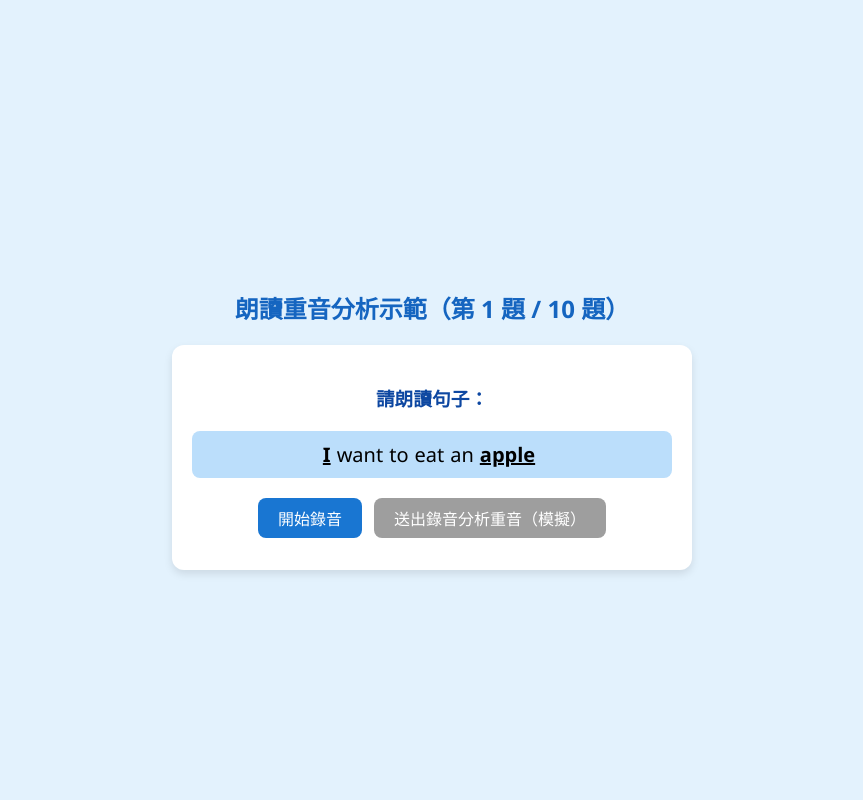
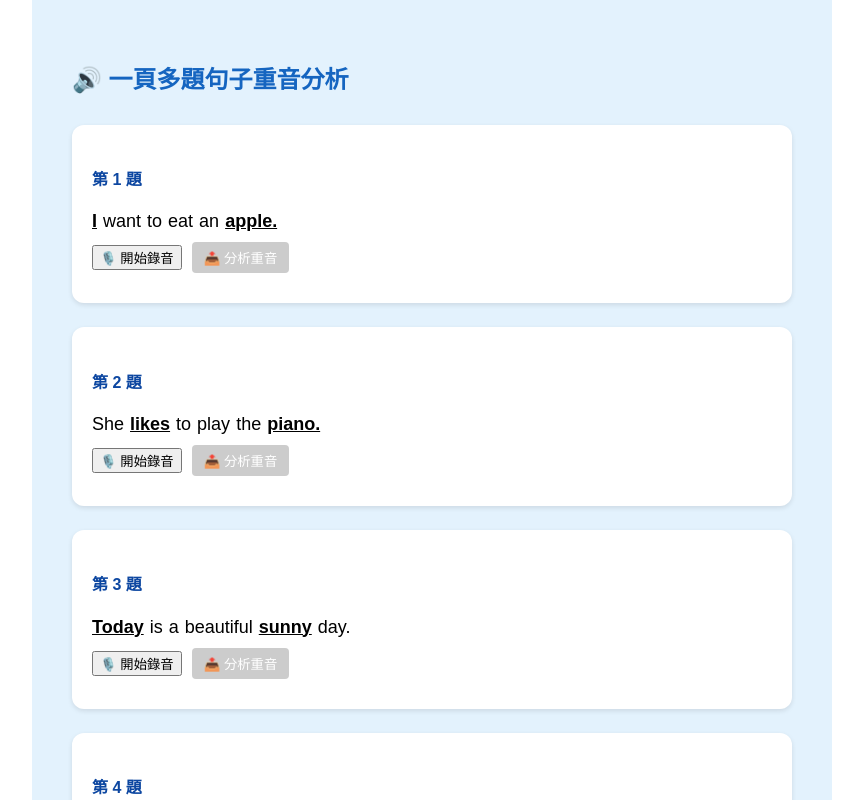
Before and after one commit to Annikahhh/whistress_system, a React (Create React App) app in the folder frontend/: page / in a window 1280 px wide. Shown: the top 800 px of the page, without its empty margins (208-1071 px from the left). Built offline with nearby package versions, Linux system fonts and the light colour scheme.

Commit message:
add list

```diff
--- a/frontend/src/App.js
+++ b/frontend/src/App.js
@@ -1,274 +1,183 @@
 import React, { useState, useRef } from "react";
 
 const sentences = [
-  { text: "I want to eat an apple", stresses: [0, 5] },
-  { text: "She likes to play the piano", stresses: [1, 5] },
-  { text: "Today is a beautiful sunny day", stresses: [0, 4] },
-  { text: "Can you help me with this task", stresses: [1, 5] },
-  { text: "He is reading a good book", stresses: [0, 5] },
-  { text: "We will meet at the coffee shop", stresses: [2, 6] },
-  { text: "They are watching a new movie", stresses: [1, 5] },
-  { text: "The weather forecast says it will rain", stresses: [0, 7] },
-  { text: "I bought some fresh vegetables today", stresses: [0, 6] },
-  { text: "Please open the window for some air", stresses: [1, 6] },
+  { text: "I want to eat an apple.", stresses: [0, 5] },
+  { text: "She likes to play the piano.", stresses: [1, 5] },
+  { text: "Today is a beautiful sunny day.", stresses: [0, 4] },
+  { text: "Can you help me with this task.", stresses: [1, 5] },
+  { text: "He is reading a good book.", stresses: [0, 5] },
+  { text: "We will meet at the coffee shop.", stresses: [2, 6] },
+  { text: "They are watching a new movie.", stresses: [1, 5] },
+  { text: "The weather forecast says it will rain.", stresses: [0, 7] },
+  { text: "I bought some fresh vegetables today.", stresses: [0, 6] },
+  { text: "Please open the window for some air.", stresses: [1, 6] },
 ];
 
-// 模擬使用者重音結果 (隨機產生正確或錯誤)
-/*function mockUserStress(correctStresses, wordCount) {
-  return Array.from({ length: wordCount }, (_, i) => {
-    if (correctStresses.includes(i)) {
-      return Math.random() < 0.8 ? i : -1;
-    } else {
-      return Math.random() < 0.2 ? i : -1;
-    }
-  }).filter(i => i !== -1);
-}*/
+function App() {
+  // states 陣列：每題的錄音狀態、音檔 URL、重音分析結果、是否顯示結果
+  const [states, setStates] = useState(
+    sentences.map(() => ({
+      recording: false,
+      audioURL: null,
+      userStressIndices: [],
+      showResult: false,
+    }))
+  );
 
-function App() {
-  const [currentIndex, setCurrentIndex] = useState(0);
-  const [recording, setRecording] = useState(false);
-  const [audioURL, setAudioURL] = useState(null);
-  const [userStressIndices, setUserStressIndices] = useState([]);
-  const [showResult, setShowResult] = useState(false);
-  const [finished, setFinished] = useState(false); // 新增：是否結束全部題目
+  const mediaRecorderRefs = useRef([]);
+  const chunksRefs = useRef(sentences.map(() => []));
 
-  const mediaRecorderRef = useRef(null);
-  const chunksRef = useRef([]);
+  // 更新單題狀態的輔助函式，確保創建新陣列以觸發重渲染
+  const updateState = (idx, newPartialState) => {
+    setStates((prevStates) =>
+      prevStates.map((state, i) =>
+        i === idx ? { ...state, ...newPartialState } : state
+      )
+    );
+  };
 
-  // 當全部題目答完時顯示結束畫面000
-  if (finished) {
-    return (
-      <div
-        style={{
-          minHeight: "100vh",
-          backgroundColor: "#e3f2fd",
-          display: "flex",
-          justifyContent: "center",
-          alignItems: "center",
-          flexDirection: "column",
-          fontFamily: "'Segoe UI', Tahoma, Geneva, Verdana, sans-serif",
-          padding: 20,
-        }}
-      >
-        <h1 style={{ color: "#1565c0", marginBottom: 20 }}>🎉 恭喜完成所有題目！</h1>
-        <button
-          onClick={() => {
-            setCurrentIndex(0);
-            setUserStressIndices([]);
-            setAudioURL(null);
-            setShowResult(false);
-            setFinished(false);
-          }}
-          style={{
-            padding: "12px 30px",
-            fontSize: 18,
-            borderRadius: 10,
-            border: "none",
-            backgroundColor: "#1976d2",
-            color: "white",
-            cursor: "pointer",
-          }}
-        >
-          再玩一次
-        </button>
-      </div>
-    );
-  }
+  // 開始錄音
+  const startRecording = (idx) => {
+    updateState(idx, { recording: true, audioURL: null, showResult: false });
+    chunksRefs.current[idx] = [];
 
-  const currentSentence = sentences[currentIndex];
-  const words = currentSentence.text.split(" ");
-
-  const startRecording = () => {
-    setRecording(true);
-    chunksRef.current = [];
-    navigator.mediaDevices.getUserMedia({ audio: true }).then((stream) => {
+    navigator.mediaDevices
+      .getUserMedia({ audio: true })
+      .then((stream) => {
         const mediaRecorder = new MediaRecorder(stream);
-      mediaRecorderRef.current = mediaRecorder;
+        mediaRecorderRefs.current[idx] = mediaRecorder;
         mediaRecorder.start();
 
         mediaRecorder.ondataavailable = (e) => {
-        chunksRef.current.push(e.data);
+          chunksRefs.current[idx].push(e.data);
         };
 
         mediaRecorder.onstop = () => {
-        const blob = new Blob(chunksRef.current, { type: "audio/wav" });
+          const blob = new Blob(chunksRefs.current[idx], { type: "audio/wav" });
           const url = URL.createObjectURL(blob);
-        setAudioURL(url);
+          updateState(idx, { audioURL: url });
         };
+      })
+      .catch((err) => {
+        alert("麥克風存取失敗：" + err.message);
+        updateState(idx, { recording: false });
       });
   };
 
-  const stopRecording = () => {
-    setRecording(false);
-    mediaRecorderRef.current.stop();
+  // 停止錄音
+  const stopRecording = (idx) => {
+    const recorder = mediaRecorderRefs.current[idx];
+    if (recorder && recorder.state === "recording") {
+      recorder.stop();
+      updateState(idx, { recording: false });
+    }
   };
 
-  /*const sendAudio = () => {
-    // 模擬分析
-    const userStress = mockUserStress(currentSentence.stresses, words.length);
-    setUserStressIndices(userStress);
-    setShowResult(true);
-  };*/
-  const sendAudio = async () => {
-    if (!chunksRef.current.length) return;
-    const blob = new Blob(chunksRef.current, { type: "audio/wav" });
+  // 送出音檔分析重音
+  const sendAudio = async (idx) => {
+    const chunks = chunksRefs.current[idx];
+    if (!chunks.length) {
+      alert("尚未錄音");
+      return;
+    }
+
+    const blob = new Blob(chunks, { type: "audio/wav" });
     const formData = new FormData();
     formData.append("audio_file", blob, "recording.wav");
-    formData.append("prompt_text", currentSentence.text);
+    formData.append("prompt_text", sentences[idx].text);
 
     try {
       const response = await fetch("http://localhost:8000/analyze_stress_async", {
-        //http://140.122.184.162:8000/analyze_stress_async
         method: "POST",
         body: formData,
       });
+      const data = await response.json();
 
-      const data = await response.json();
       if (data.success) {
-        const taskId = data.task_id;
-        pollTaskResult(taskId); // 啟動輪詢等待結果
+        pollTaskResult(data.task_id, idx);
       } else {
         alert("分析任務提交失敗");
       }
     } catch (err) {
-      console.error("Error uploading audio:", err);
-      alert("上傳錯誤");
+      alert("上傳錯誤：" + err.message);
     }
   };
-/*
-  const pollTaskResult = async (taskId) => {
-    const interval = setInterval(async () => {
-      const res = await fetch(`http://localhost:8000/tasks/${taskId}`);
-      //http://140.122.184.162:8000/tasks/${taskId}
-      const data = await res.json();
 
-      if (data.status === "COMPLETED") {
-        clearInterval(interval);
-        const { predicted_stresses } = data.result;
-        setUserStressIndices(predicted_stresses);
-        setShowResult(true);
-      } else if (data.status === "FAILED") {
-        clearInterval(interval);
-        alert("任務執行失敗：" + data.error);
-      }
-      // 否則繼續等待
-    }, 1000);
-  };
-*/
-  // App.js (請替換您的 pollTaskResult 函數)
-  const pollTaskResult = async (taskId) => {
+  // 輪詢任務結果
+  const pollTaskResult = (taskId, idx) => {
     const interval = setInterval(async () => {
       try {
         const res = await fetch(`http://localhost:8000/tasks/${taskId}`);
         const data = await res.json();
-        console.log(`Polling task ${taskId} status:`, data.status, "Result:", data.result); // 添加日誌來觀察
 
-        if (data.status === "COMPLETED") { // <--- 這裡判斷的是模型分析完成的最終狀態
-          console.log("任務已完成！收到的完整數據:", data); // <-- 重要！查看整個 data 物件
-          console.log("任務已完成！結果部分:", data.result);
-          /*clearInterval(interval);
-          const { predicted_stresses } = data.result;
-          setUserStressIndices(predicted_stresses);
-          setShowResult(true);*/
+        console.log(`Polling task ${taskId} status:`, data.status, "Result:", data.result);
+
+        if (data.status === "COMPLETED") {
+          clearInterval(interval);
+
           if (data.result.batch_task_id) {
-            // 是個中繼轉交任務，這是你說的「新的 ID」
-            const newTaskId = data.result.batch_task_id;
-            console.log("轉交新的 task id:", newTaskId);
-            clearInterval(interval);
-            // 再用新的 ID 開一個 polling
-            pollTaskResult(newTaskId);
+            // 中繼任務，換成新的 task_id 繼續輪詢
+            pollTaskResult(data.result.batch_task_id, idx);
           } else if (data.result.predicted_transcription) {
-            const predicted_stresses = data.result.predicted_stresses;
-            setUserStressIndices(predicted_stresses);
-            setShowResult(true);
-            clearInterval(interval);
+            const predicted = data.result.predicted_stresses;
+            console.log("✅ 更新第", idx, "題重音：", predicted);
+
+            updateState(idx, {
+              userStressIndices: [...predicted], // 確保新陣列觸發更新
+              showResult: true,
+            });
           } else {
-            console.log("COMPLETED，但結果格式不明：", data.result);
-            clearInterval(interval);
+            console.warn("COMPLETED，但結果格式不明：", data.result);
           }
         } else if (data.status === "FAILED") {
           clearInterval(interval);
-          alert("任務執行失敗：" + data.error);
-          // 清理狀態，允許再次上傳
-          setAudioURL(null);
-          setRecording(false);
-          } else if (data.status === "PENDING" || data.status === "SUBMITTED_TO_BATCH") {
-            // 如果任務還在待處理或已提交到批次佇列，繼續等待
-            // 這部分是 Celery 任務 analyze_stress_task 的直接結果
-            // 而 process_pending_batch_task 處理後會更新原始任務的狀態
-            console.log("Task still pending or submitted to batch, waiting for COMPLETED...");
+          alert("任務失敗：" + data.error);
         }
+        // 其他狀態繼續等待
       } catch (err) {
         clearInterval(interval);
-        console.error(`Error polling task ${taskId}:`, err);
-        alert("查詢任務結果失敗：" + err.message);
-        // 清理狀態，允許再次上傳
-        setAudioURL(null);
-        setRecording(false);
+        alert("任務查詢錯誤：" + err.message);
       }
-    }, 1000); // 每秒查詢一次
-  };
-
-
-  const nextQuestion = () => {
-    if (currentIndex + 1 >= sentences.length) {
-      setFinished(true); // 完成所有題目
-    } else {
-      setCurrentIndex(idx => idx + 1);
-      setAudioURL(null);
-      setUserStressIndices([]);
-      setShowResult(false);
-    }
+    }, 1000);
   };
 
   return (
     <div
       style={{
-        minHeight: "100vh",
+        padding: 40,
         backgroundColor: "#e3f2fd",
-        display: "flex",
-        justifyContent: "center",
-        alignItems: "center",
-        padding: 20,
-        fontFamily: "'Segoe UI', Tahoma, Geneva, Verdana, sans-serif",
-        flexDirection: "column",
+        fontFamily: "sans-serif",
+        maxWidth: 720,
+        margin: "auto",
       }}
     >
-      <h2 style={{ marginBottom: 20, color: "#1565c0" }}>
-        朗讀重音分析示範（第 {currentIndex + 1} 題 / {sentences.length} 題）
-      </h2>
+      <h2 style={{ color: "#1565c0", marginBottom: 30 }}>🔊 一頁多題句子重音分析</h2>
 
+      {sentences.map((sentence, idx) => {
+        const words = sentence.text.split(" ");
+        const { recording, audioURL, userStressIndices, showResult } = states[idx];
+
+        return (
           <div
+            key={idx}
             style={{
               backgroundColor: "white",
+              padding: 20,
               borderRadius: 12,
-          padding: 20,
-          boxShadow: "0 4px 8px rgba(0,0,0,0.1)",
-          maxWidth: 480,
-          width: "100%",
-          textAlign: "center",
+              boxShadow: "0 2px 5px rgba(0,0,0,0.1)",
+              marginBottom: 24,
             }}
           >
-        <h3 style={{ marginBottom: 12, color: "#0d47a1" }}>請朗讀句子：</h3>
-        <p
-          style={{
-            backgroundColor: "#bbdefb",
-            padding: "10px 15px",
-            borderRadius: 8,
-            fontSize: 20,
-            fontWeight: "500",
-            userSelect: "none",
-            marginBottom: 20,
-          }}
-        >
+            <h4 style={{ color: "#0d47a1" }}>第 {idx + 1} 題</h4>
+            <p style={{ fontSize: 18, marginBottom: 10 }}>
               {words.map((w, i) => {
-            const isCorrectStress = currentSentence.stresses.includes(i);
+                const isCorrect = sentence.stresses.includes(i);
                 return (
                   <span
                     key={i}
                     style={{
-                  textDecoration: isCorrectStress ? "underline" : "none",
-                  fontWeight: isCorrectStress ? "bold" : "normal",
+                      textDecoration: isCorrect ? "underline" : "none",
+                      fontWeight: isCorrect ? "bold" : "normal",
                       marginRight: 6,
                     }}
                   >
@@ -278,86 +187,62 @@ function App() {
               })}
             </p>
 
-        <div style={{ marginBottom: 12 }}>
+            <div style={{ marginBottom: 10 }}>
               {!recording ? (
                 <button
-              onClick={startRecording}
-              style={{
-                padding: "8px 20px",
-                fontSize: 16,
-                borderRadius: 8,
-                border: "none",
-                backgroundColor: "#1976d2",
-                color: "white",
-                cursor: "pointer",
-                marginRight: 12,
-              }}
+                  onClick={() => startRecording(idx)}
+                  style={{ marginRight: 10 }}
                 >
-              開始錄音
+                  🎙️ 開始錄音
                 </button>
               ) : (
                 <button
-              onClick={stopRecording}
-              style={{
-                padding: "8px 20px",
-                fontSize: 16,
-                borderRadius: 8,
-                border: "none",
-                backgroundColor: "#d32f2f",
-                color: "white",
-                cursor: "pointer",
-                marginRight: 12,
-              }}
+                  onClick={() => stopRecording(idx)}
+                  style={{ marginRight: 10 }}
                 >
-              停止錄音
+                  ⏹️ 停止錄音
                 </button>
               )}
 
               <button
-            onClick={sendAudio}
+                onClick={() => sendAudio(idx)}
                 disabled={!audioURL}
                 style={{
-              padding: "8px 20px",
-              fontSize: 16,
-              borderRadius: 8,
+                  backgroundColor: audioURL ? "#4caf50" : "#ccc",
+                  color: "white",
+                  padding: "6px 12px",
                   border: "none",
-              backgroundColor: audioURL ? "#388e3c" : "#9e9e9e",
-              color: "white",
+                  borderRadius: 4,
                   cursor: audioURL ? "pointer" : "not-allowed",
                 }}
               >
-            送出錄音分析重音（模擬）
+                📤 分析重音
               </button>
             </div>
 
             {audioURL && (
-          <div style={{ marginBottom: 20 }}>
-            <audio src={audioURL} controls />
-          </div>
+              <audio src={audioURL} controls style={{ marginBottom: 10 }} />
             )}
 
             {showResult && (
               <div
                 style={{
-              backgroundColor: "#e8f5e9",
-              padding: 15,
-              borderRadius: 8,
-              userSelect: "none",
+                  backgroundColor: "#f1f8e9",
+                  padding: 10,
+                  borderRadius: 6,
                 }}
               >
-            <h4 style={{ color: "#2e7d32", marginBottom: 10 }}>
-              你的重音分析結果：
-            </h4>
-            <p style={{ fontSize: 18 }}>
+                <p style={{ fontSize: 16 }}>
                   {words.map((w, i) => {
-                const userHasStress = userStressIndices.includes(i);
-                const isCorrect = currentSentence.stresses.includes(i);
-                if (userHasStress) {
+                    const userHas = Array.isArray(userStressIndices) && userStressIndices.includes(i);
+                    const shouldHave = sentence.stresses.includes(i);
+
+                    if (userHas) {
                       return (
                         <span
                           key={i}
                           style={{
-                        color: isCorrect ? "green" : "red",
+                            color: shouldHave ? "green" : "red",
                             fontWeight: "bold",
                             marginRight: 6,
                           }}
@@ -366,49 +251,40 @@ function App() {
                         </span>
                       );
                     } else {
-                  if (isCorrect) {
-                    return (
+                      return shouldHave ? (
                         <span
                           key={i}
                           style={{
-                          color: "orange",  // 應重音但用戶沒重音標橘色
+                            color: "orange",
                             fontWeight: "bold",
                             marginRight: 6,
                           }}
                         >
                           {w}
                         </span>
+                      ) : (
+                        <span key={i} style={{ marginRight: 6 }}>
+                          {w}
+                        </span>
                       );
-                  } else {
-                    return <span key={i} style={{ marginRight: 6 }}>{w} </span>;
-                  }
                     }
                   })}
                 </p>
-            <p style={{ fontStyle: "italic", color: "#555" }}>
-              （綠字為正確重音，紅字為錯誤重音，橘字為漏念重音）
+                <p
+                  style={{
+                    fontStyle: "italic",
+                    fontSize: 12,
+                    color: "#555",
+                    marginTop: 4,
+                  }}
+                >
+                  綠=正確、紅=錯誤、橘=漏標重音
                 </p>
               </div>
             )}
-
-        {showResult && (
-          <button
-            onClick={nextQuestion}
-            style={{
-              marginTop: 20,
-              padding: "8px 20px",
-              fontSize: 16,
-              borderRadius: 8,
-              border: "none",
-              backgroundColor: "#1565c0",
-              color: "white",
-              cursor: "pointer",
-            }}
-          >
-            下一題
-          </button>
-        )}
           </div>
+        );
+      })}
     </div>
   );
 }
```
Also changed, not shown: 1 other file (tests, documents, lock files or other folders). Lines whose indentation alone changed are shown as unchanged.
